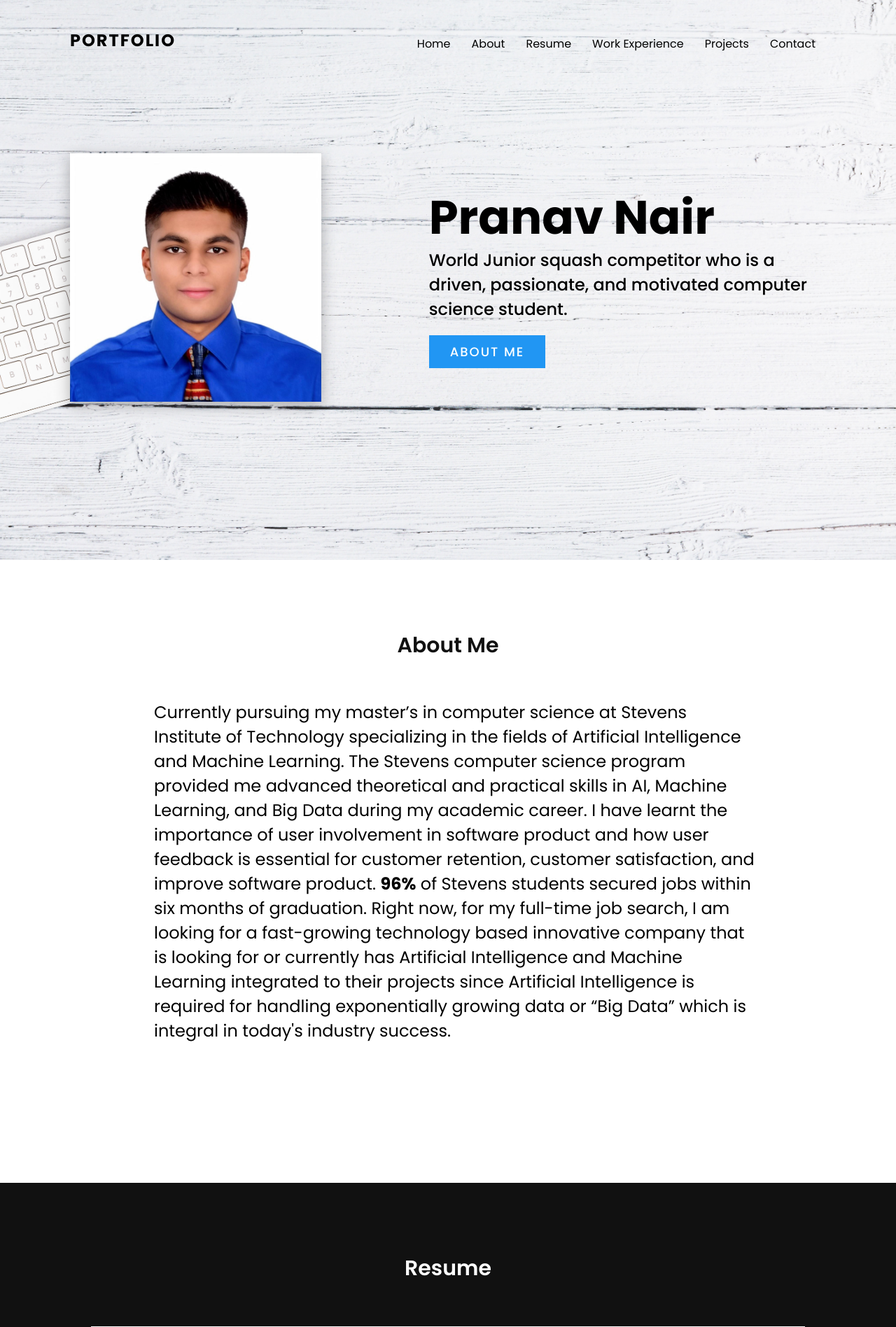
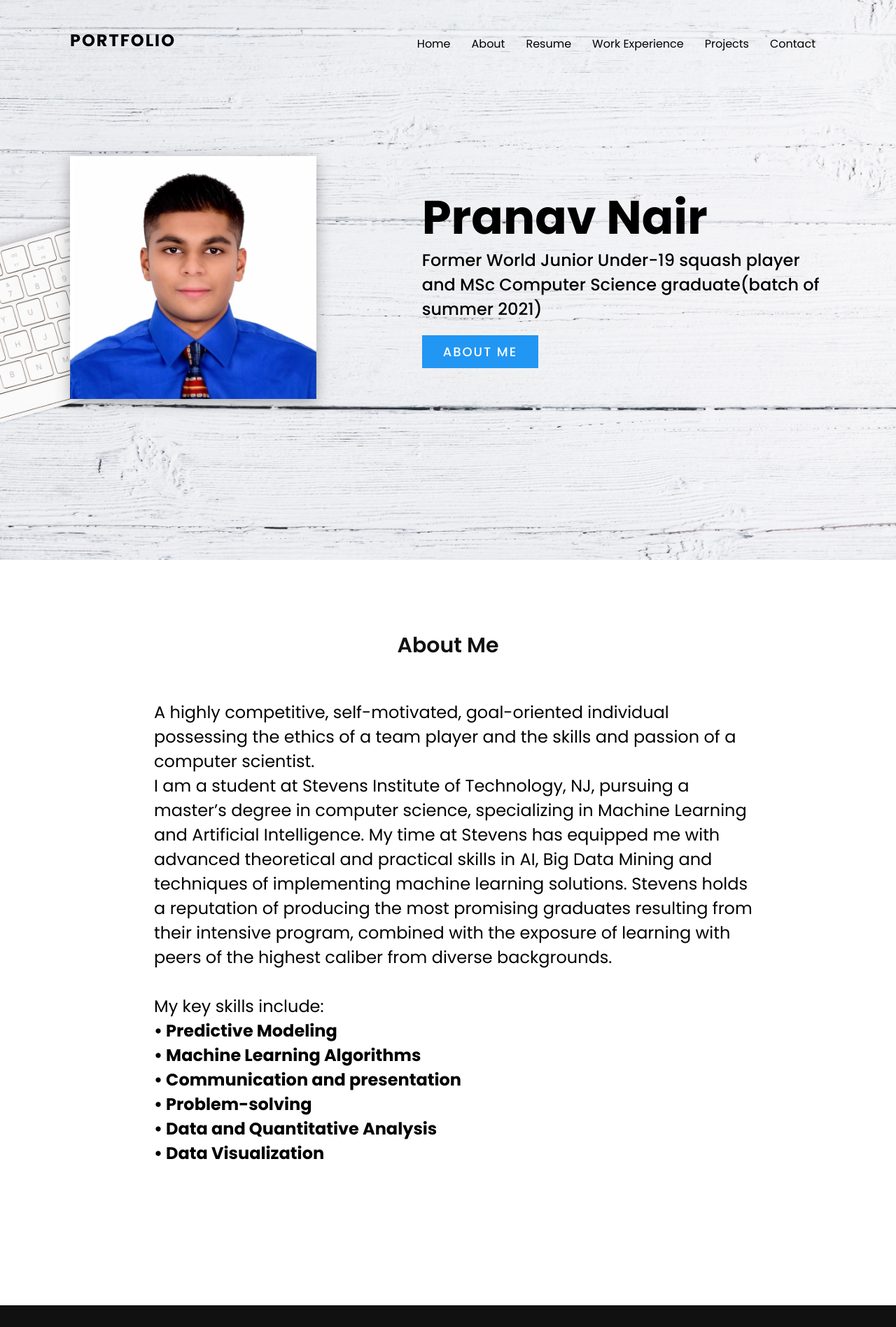
Before and after one commit to nairp2/portfolio_website, a Django app: page / in a window 1280 px wide. Shown: the top 1896 px of the page at 70% size. Run offline with Django 3.2, Linux system fonts and the light colour scheme.

Commit message:
Info change

```diff
--- a/portfolio_app/templates/html/base.html
+++ b/portfolio_app/templates/html/base.html
@@ -28,7 +28,7 @@
       </div>
       <div class="textBx">
         <h2><span>Pranav Nair</span></h2>
-        <h3>World Junior squash competitor who is a driven, passionate, and motivated computer science student.</h3>
+        <h3>Former World Junior Under-19 squash player and MSc Computer Science graduate(batch of summer 2021)</h3>
         <a href="#about" class="btn">About Me</a>
       </div>
     </section>
@@ -38,7 +38,9 @@
       </div>
       <div class="content">
         <div class="contentBx">
-          <p>Currently pursuing my master’s in computer science at Stevens Institute of Technology specializing in the fields of Artificial Intelligence and Machine Learning. The Stevens computer science program provided me advanced theoretical and practical skills in AI, Machine Learning, and Big Data during my academic career. I have learnt the importance of user involvement in software product and how user feedback is essential for customer retention, customer satisfaction, and improve software product. <b>96%</b> of Stevens students secured jobs within six months of graduation. Right now, for my full-time job search, I am looking for a fast-growing technology based innovative company that is looking for or currently has Artificial Intelligence and Machine Learning integrated to their projects since Artificial Intelligence is required for handling exponentially growing data or “Big Data” which is integral in today's industry success.
+          <p>A  highly competitive, self-motivated,  goal-oriented individual possessing the ethics of a team player and the skills and passion of a computer scientist.</p>
+          <p>I am a student at Stevens Institute of Technology, NJ, pursuing a master’s degree in computer science, specializing in Machine Learning and Artificial Intelligence. My time at Stevens has equipped me with advanced theoretical and practical skills in AI, Big Data Mining and techniques of implementing machine learning solutions. Stevens holds a reputation of producing the most promising graduates resulting from their intensive program, combined with the exposure of learning with peers of the highest caliber from diverse backgrounds.<br><br> My key skills include:<br><b> • Predictive Modeling<br>• Machine Learning Algorithms<br>• Communication and presentation<br>• Problem-solving<br>• Data and Quantitative Analysis<br>• Data Visualization<b>
+
           </p>
         </div>
       </div>
```
